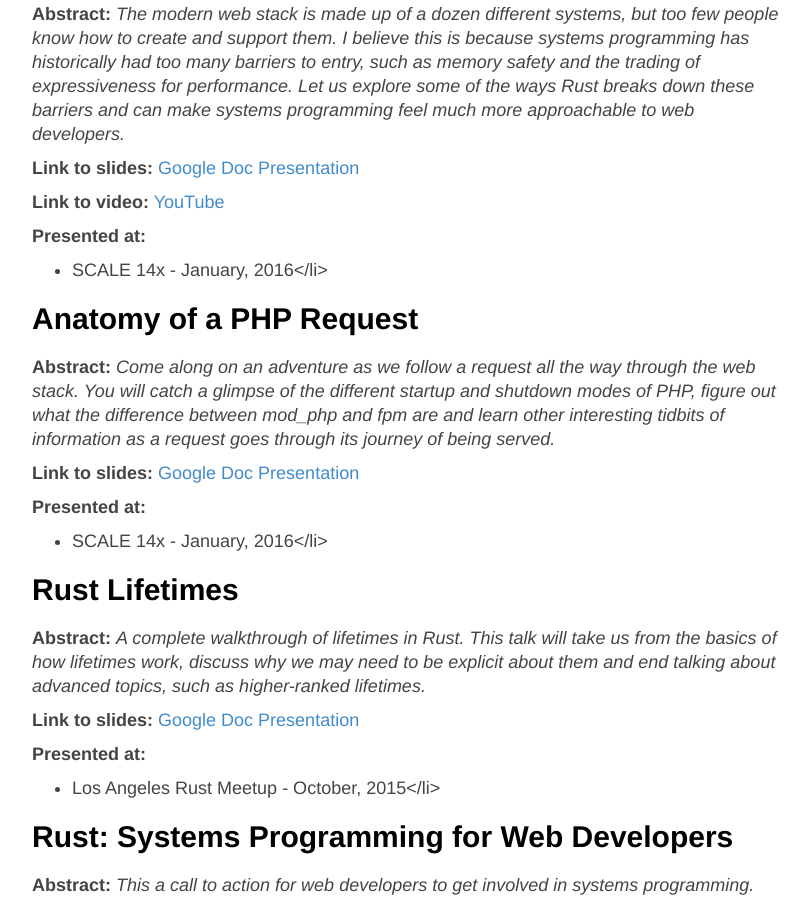
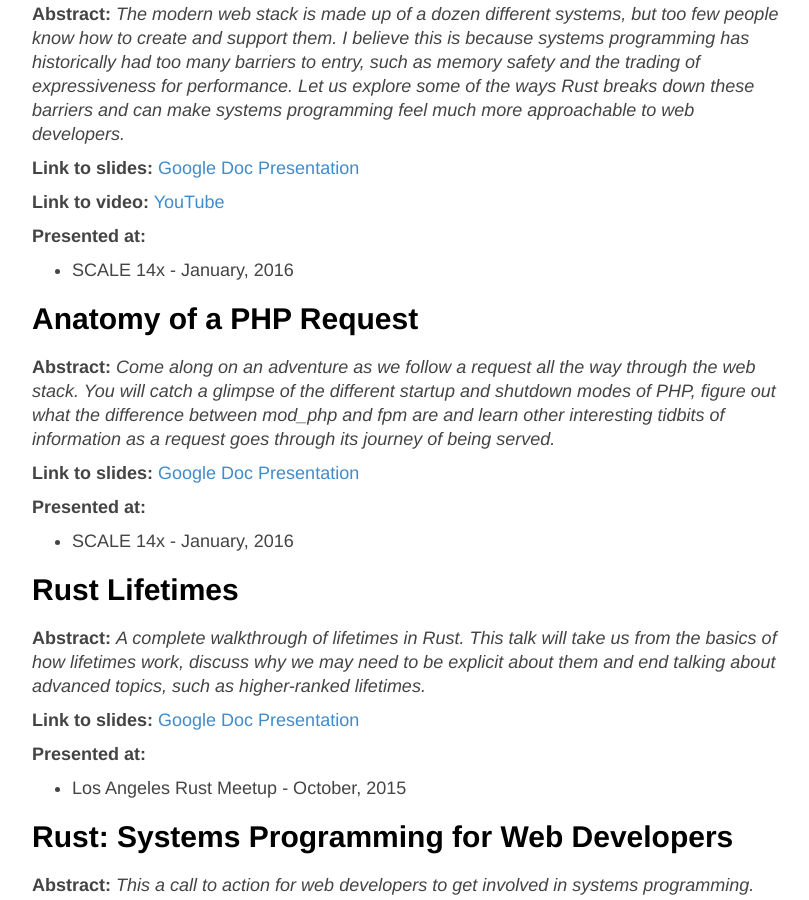
Before and after one commit to hjr3/hjr3.github.io, a Jekyll site: the page built from talks.md, in a window 1280 px wide and 900 px high, scrolled down 264 px. Shown: the whole window, without its empty margins (233-1042 px from the left). Built offline with Jekyll 4.4.1, drawn with Linux system fonts in a browser that asks for light colours.

Commit message:
Fix broken markup

```diff
--- a/talks.md
+++ b/talks.md
@@ -17,7 +17,7 @@ title: Talks
 
 **Presented at:**
 
-   * SCALE 14x - January, 2016</li>
+   * SCALE 14x - January, 2016
 
 ## Anatomy of a PHP Request
 
@@ -27,7 +27,7 @@ title: Talks
 
 **Presented at:**
 
-   * SCALE 14x - January, 2016</li>
+   * SCALE 14x - January, 2016
 
 ## Rust Lifetimes
 
@@ -37,7 +37,7 @@ title: Talks
 
 **Presented at:**
 
-   * Los Angeles Rust Meetup - October, 2015</li>
+   * Los Angeles Rust Meetup - October, 2015
 
 ## Rust: Systems Programming for Web Developers
 
```
